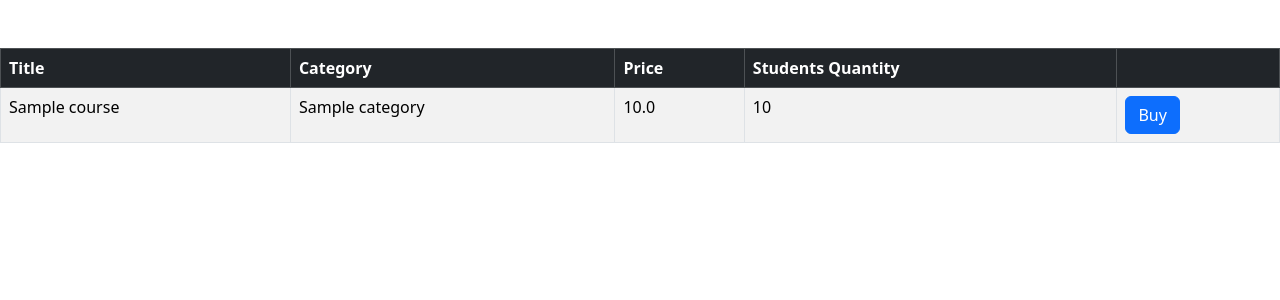
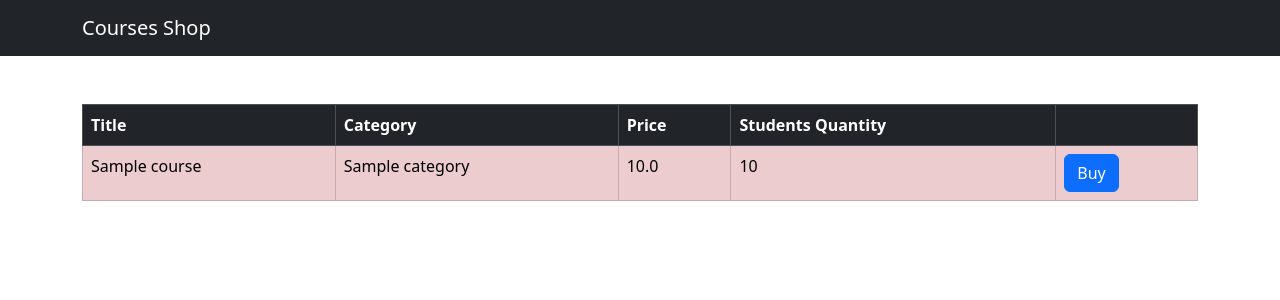
Before and after one commit to DaryaSt22/ProgrammingCourses, a Django app: page /shop/ in a window 1280 px wide. Shown: the top 300 px of the page. Run offline with Django 5.2, Linux system fonts and the light colour scheme; tables that the repository leaves empty hold one stand-in row (values such as "Sample post").

Commit message:
added templates base.html

```diff
--- /dev/null
+++ b/shop/templates/base.html
@@ -0,0 +1,22 @@
+<!DOCTYPE html>
+<html lang="en">
+<head>
+    <meta charset="UTF-8">
+    <meta http-equiv="X-UA-Compatible" content="IE=edge">
+    <meta name="viewport" content="width=device-width, initial-scale=1.0">
+    <title>{% block title %}{% endblock %}</title>
+    <link href="https://cdn.jsdelivr.net/npm/bootstrap@5.3.8/dist/css/bootstrap.min.css" rel="stylesheet" integrity="sha384-sRIl4kxILFvY47J16cr9ZwB07vP4J8+LH7qKQnuqkuIAvNWLzeN8tE5YBujZqJLB" crossorigin="anonymous">
+
+</head>
+<body>
+    <nav class="navbar navbar-dark bg-dark">
+        <div class="container">
+            <a href="" class="navbar-brand">Courses Shop</a>
+        </div>
+    </nav>
+    <main class="container">
+        {% block content %}
+        {% endblock %}
+    </main>
+</body>
+</html>
--- a/shop/templates/courses.html
+++ b/shop/templates/courses.html
@@ -1,7 +1,9 @@
-<head>
-    <link href="https://cdn.jsdelivr.net/npm/bootstrap@5.3.8/dist/css/bootstrap.min.css" rel="stylesheet" integrity="sha384-sRIl4kxILFvY47J16cr9ZwB07vP4J8+LH7qKQnuqkuIAvNWLzeN8tE5YBujZqJLB" crossorigin="anonymous">
-</head>
-<table class="table mt-5 table-bordered table-striped table-hover">
+{% extends 'base.html' %}
+
+{% block title %}All courses{% endblock %}
+
+{% block content %}
+<table class="table mt-5 table-bordered table-striped table-danger table-hover">
     <thead class="table-dark">
     <tr>
         <th>Title</th>
@@ -18,8 +20,11 @@
         <td>{{ course.category }}</td>
         <td>{{ course.price }}</td>
         <td>{{ course.students_qty }}</td>
-        <td><button class="btn btn-primary">Buy</button></td>
+        <td>
+            <button class="btn btn-primary">Buy</button>
+        </td>
     </tr>
-        {% endfor %}
+    {% endfor %}
     </tbody>
 </table>
+{% endblock %}
```
